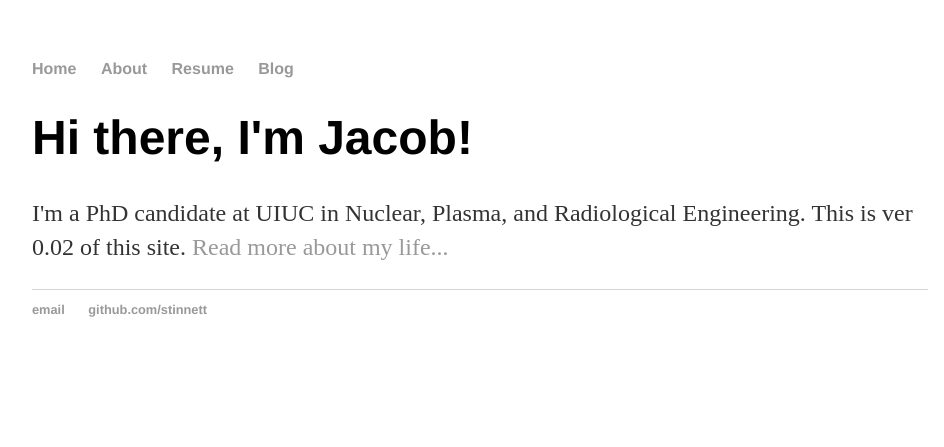
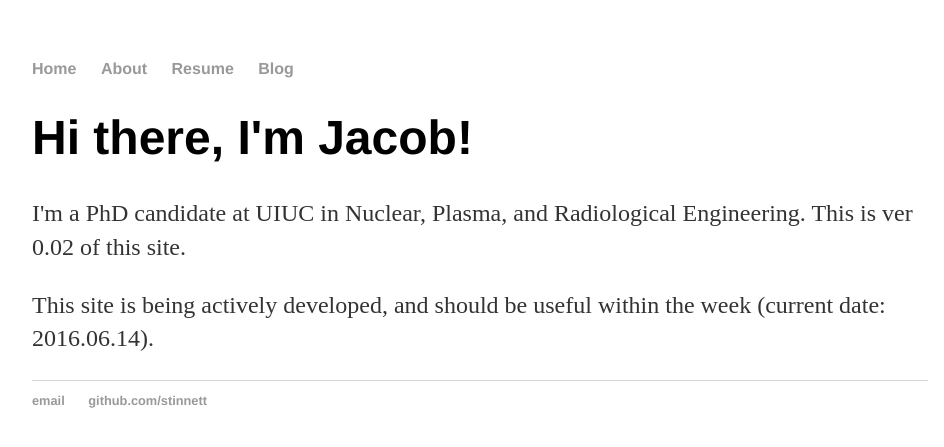
Before and after one commit to Stinnett/Stinnett.github.io, a Jekyll site: the page built from index.html, in a window 1280 px wide. Shown: the top 447 px of the page, without its empty margins (160-1104 px from the left). Built offline with Jekyll 4.4.1, drawn with Linux system fonts in a browser that asks for light colours.

Commit message:
Added site status

```diff
--- a/index.html
+++ b/index.html
@@ -4,5 +4,7 @@ title: Jacob Stinnett
 ---
 <div class="blurb">
 	<h1>Hi there, I'm Jacob!</h1>
-	<p>I'm a PhD candidate at UIUC in Nuclear, Plasma, and Radiological Engineering.  This is ver 0.02 of this site. <a href="/about">Read more about my life...</a></p>
+	<p>I'm a PhD candidate at UIUC in Nuclear, Plasma, and Radiological Engineering.  This is ver 0.02 of this site.</p>
+	<p>This site is being actively developed, and should be useful within the week (current date: 2016.06.14).  </p>
+
 </div><!-- /.blurb -->
```
